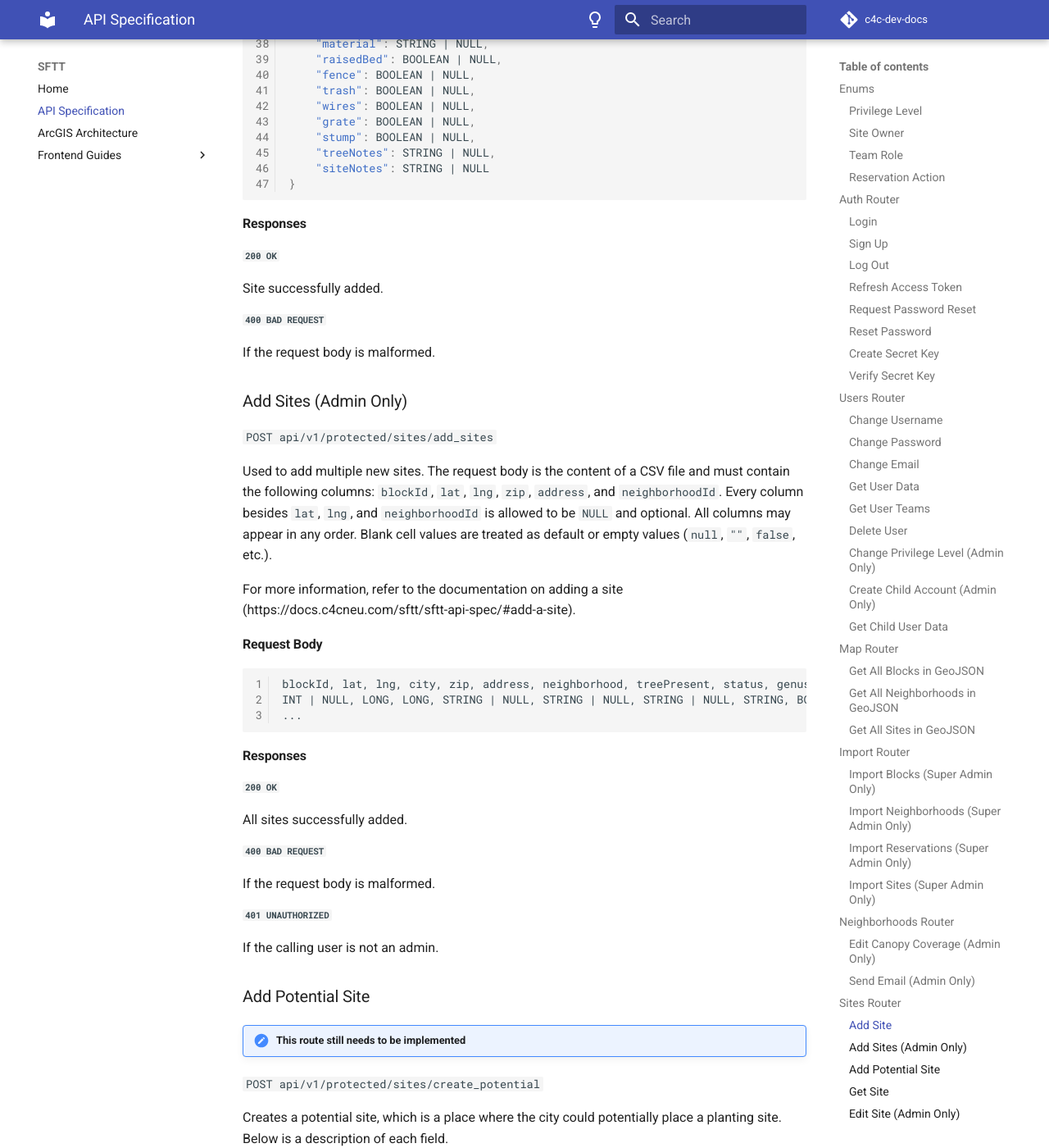
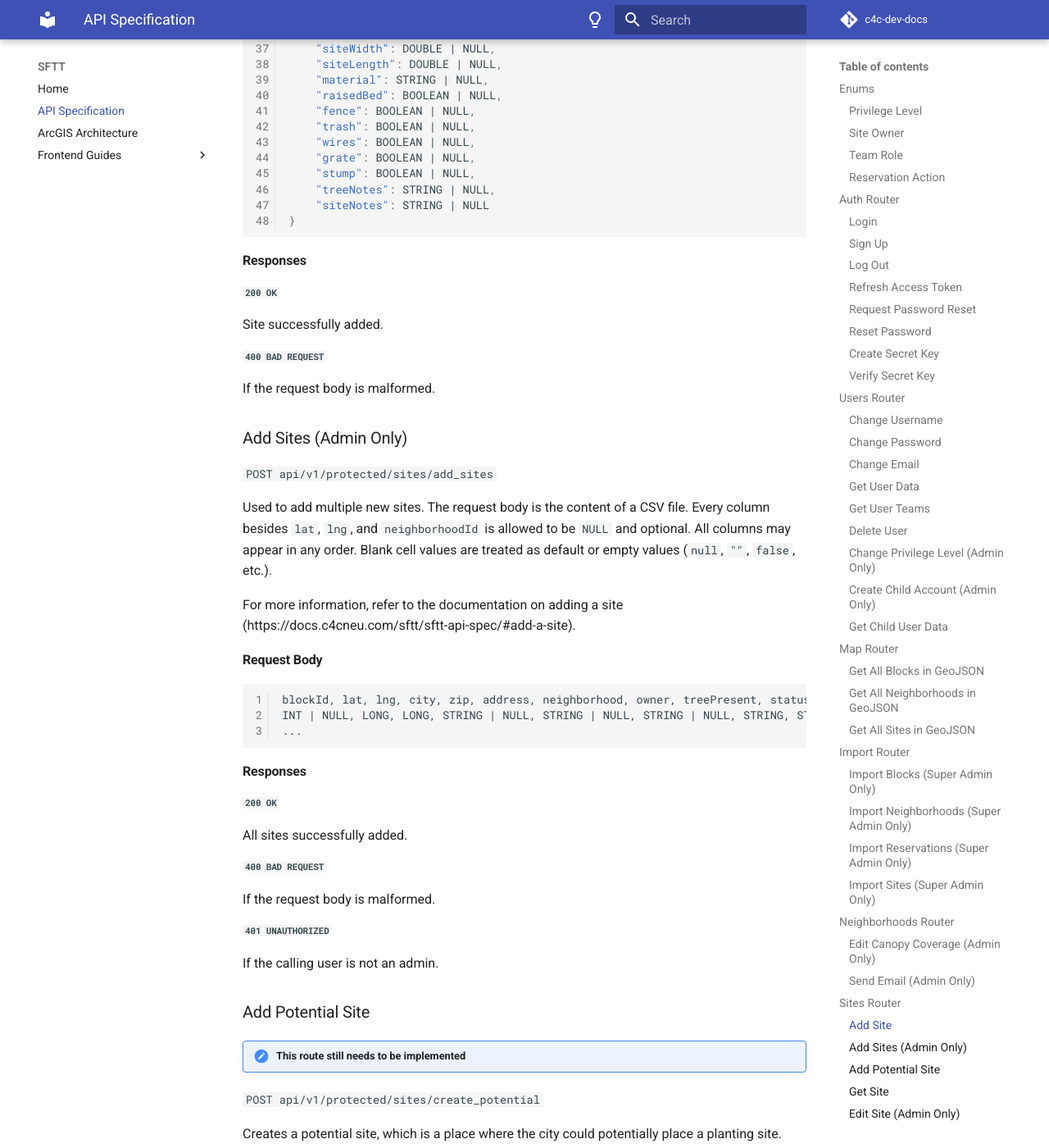
Before and after one commit to Code-4-Community/c4c-dev-docs, an MkDocs documentation site: the page built from docs/sftt/sftt-api-spec.md, in a window 1280 px wide and 1400 px high, scrolled down 23799 px. Shown: the whole window at 82% size. Built offline with MkDocs 1.6.1 and Material for MkDocs 9.7.7, drawn with Linux system fonts in a browser that asks for light colours; comment, search, counter and statistics services are not loaded; some of the changed text lies outside the part shown.

Commit message:
Add site owner to docs

````diff
--- a/docs/sftt/sftt-api-spec.md
+++ b/docs/sftt/sftt-api-spec.md
@@ -1027,7 +1027,7 @@
 
 `POST api/v1/protected/sites/add`
 
-Used to create a new site. Will create two entries in the database. One in the `sites` table to record the permanent information (location, address, block_id) and one in the `site_entries` table to record the state of the site (species, foliage, leaning, trash, etc.). Every field besides `lat`, `lng`, `city`, `zip` and `address` is allowed to be `NULL`.
+Used to create a new site. Will create two entries in the database. One in the `sites` table to record the permanent information (location, address, block_id) and one in the `site_entries` table to record the state of the site (species, foliage, leaning, trash, etc.). Every field besides `lat`, `lng`, `city`, `zip`, `address`, and `owner` is allowed to be `NULL`.
 `NULL` `BOOLEAN`s will be treated as `false`.
 
 All measurements should be given in inches.
@@ -1045,6 +1045,7 @@
     "zip": STRING,
     "address": STRING,
     "neighborhoodId": INT,
+    "owner": STRING,
     "treePresent": BOOLEAN | NULL,
     "status": STRING | NULL,
     "genus": STRING | NULL,
@@ -1100,15 +1101,15 @@
 
 `POST api/v1/protected/sites/add_sites`
 
-Used to add multiple new sites. The request body is the content of a CSV file and must contain the following columns: `blockId`, `lat`, `lng`, `zip`, `address`, and `neighborhoodId`. Every column besides `lat`, `lng`, and `neighborhoodId` is allowed to be `NULL` and optional. All columns may appear in any order. Blank cell values are treated as default or empty values (`null`, `""`, `false`, etc.).
+Used to add multiple new sites. The request body is the content of a CSV file. Every column besides `lat`, `lng`, and `neighborhoodId` is allowed to be `NULL` and optional. All columns may appear in any order. Blank cell values are treated as default or empty values (`null`, `""`, `false`, etc.).
 
 For more information, refer to the documentation on adding a site (https://docs.c4cneu.com/sftt/sftt-api-spec/#add-a-site).
 
 #### Request Body
 
 ```
-blockId, lat, lng, city, zip, address, neighborhood, treePresent, status, genus, species, commonName, confidence, diameter, circumference, multistem, coverage, pruning, condition, discoloring, leaning, constrictingGrate, wounds, pooling, stakesWithWires, stakesWithoutWires, light, bicycle, bagEmpty, bagFilled, tape, suckerGrowth, siteType, sidewalkWidth, siteWidth, siteLength, material, raisedBed, fence, trash, wires, grate, stump, treeNotes, siteNotes
-INT | NULL, LONG, LONG, STRING | NULL, STRING | NULL, STRING | NULL, STRING, BOOLEAN | NULL, STRING | NULL, STRING | NULL, STRING | NULL, STRING | NULL, STRING | NULL, DOUBLE | NULL, DOUBLE | NULL, BOOLEAN | NULL, STRING | NULL, STRING | NULL, STRING | NULL, BOOLEAN | NULL, BOOLEAN | NULL, BOOLEAN | NULL, BOOLEAN | NULL, BOOLEAN | NULL, BOOLEAN | NULL, BOOLEAN | NULL, BOOLEAN | NULL, BOOLEAN | NULL, BOOLEAN | NULL, BOOLEAN | NULL, BOOLEAN | NULL, BOOLEAN | NULL, STRING | NULL, STRING | NULL, DOUBLE | NULL, DOUBLE | NULL, STRING | NULL, BOOLEAN | NULL, BOOLEAN | NULL, BOOLEAN | NULL, BOOLEAN | NULL, BOOLEAN | NULL, BOOLEAN | NULL, STRING | NULL, STRING | NULL
+blockId, lat, lng, city, zip, address, neighborhood, owner, treePresent, status, genus, species, commonName, confidence, diameter, circumference, multistem, coverage, pruning, condition, discoloring, leaning, constrictingGrate, wounds, pooling, stakesWithWires, stakesWithoutWires, light, bicycle, bagEmpty, bagFilled, tape, suckerGrowth, siteType, sidewalkWidth, siteWidth, siteLength, material, raisedBed, fence, trash, wires, grate, stump, treeNotes, siteNotes
+INT | NULL, LONG, LONG, STRING | NULL, STRING | NULL, STRING | NULL, STRING, STRING | NULL, BOOLEAN | NULL, STRING | NULL, STRING | NULL, STRING | NULL, STRING | NULL, STRING | NULL, DOUBLE | NULL, DOUBLE | NULL, BOOLEAN | NULL, STRING | NULL, STRING | NULL, STRING | NULL, BOOLEAN | NULL, BOOLEAN | NULL, BOOLEAN | NULL, BOOLEAN | NULL, BOOLEAN | NULL, BOOLEAN | NULL, BOOLEAN | NULL, BOOLEAN | NULL, BOOLEAN | NULL, BOOLEAN | NULL, BOOLEAN | NULL, BOOLEAN | NULL, BOOLEAN | NULL, STRING | NULL, STRING | NULL, DOUBLE | NULL, DOUBLE | NULL, STRING | NULL, BOOLEAN | NULL, BOOLEAN | NULL, BOOLEAN | NULL, BOOLEAN | NULL, BOOLEAN | NULL, BOOLEAN | NULL, STRING | NULL, STRING | NULL
 ...
 ```
 
@@ -1196,6 +1197,7 @@
   "zip": STRING,
   "address": STRING,
   "neighborhoodId": INT,
+  "owner": STRING,
   "entries": [
     {
       "id": INT,
@@ -1267,7 +1269,8 @@
   "zip": STRING,
   "lat": DOUBLE,
   "lng": DOUBLE,
-  "neighborhoodId": INT
+  "neighborhoodId": INT,
+  "owner": STRING
 }
 ```
 
````
